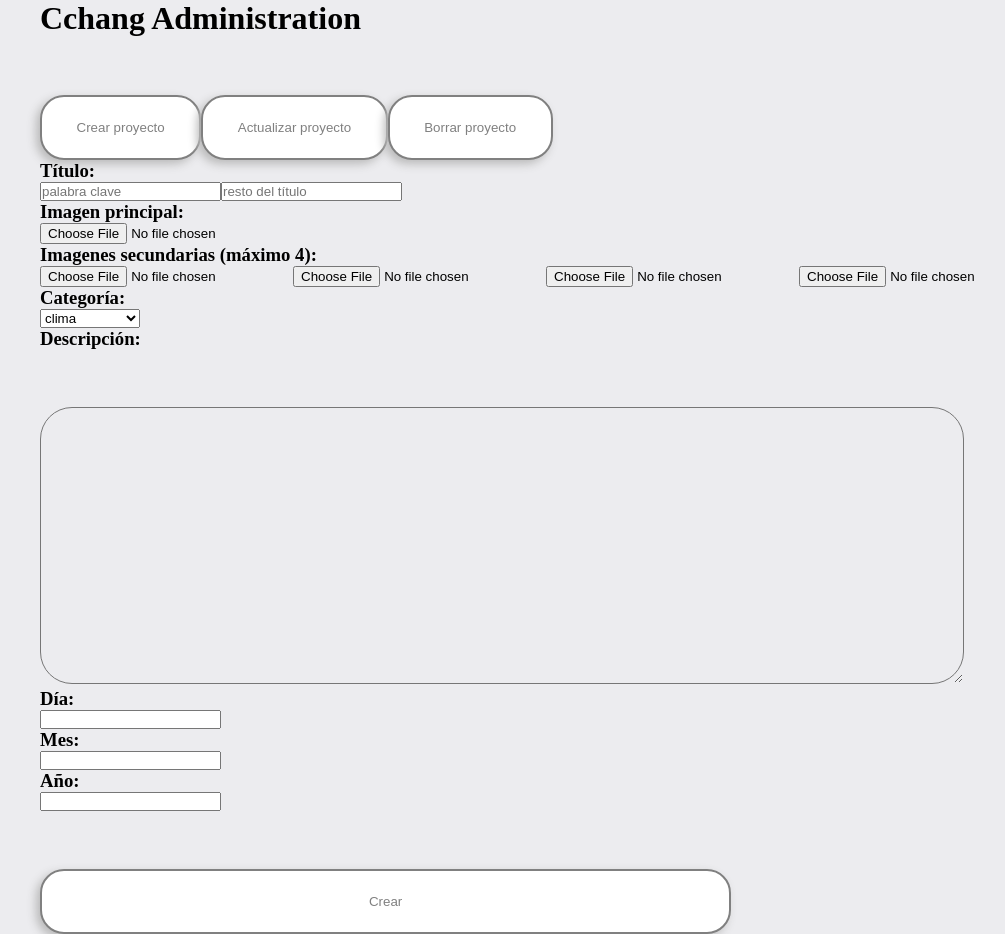
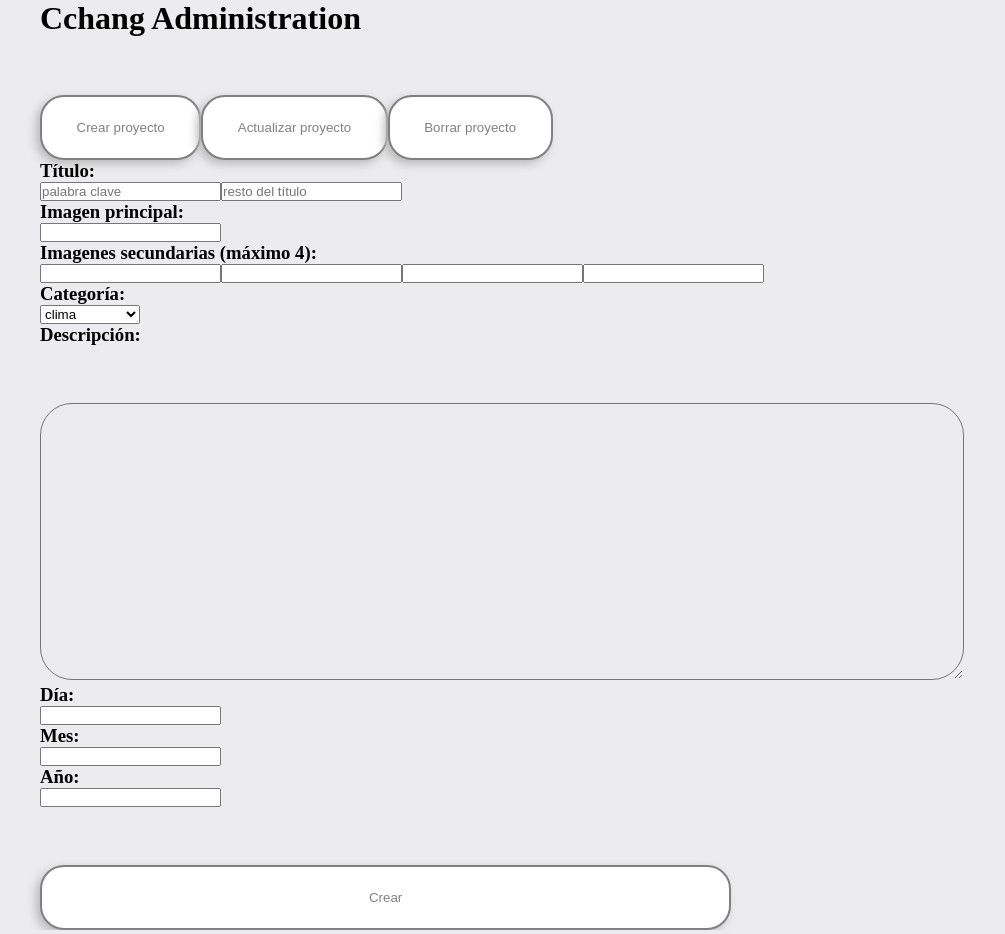
Before and after one commit to frankperez-github/Cchang, a Next.js app: page /administration in a window 1280 px wide. Both pictures are taken after a click on the button "Crear proyecto". Shown: the whole page, without its empty margins (24-1029 px from the left). Built offline with nearby package versions, Linux system fonts and the light colour scheme; data requests are answered from the project's data file.

Commit message:
reading images from drive

```diff
--- a/db.json
+++ b/db.json
@@ -2,7 +2,7 @@
   "projects": [
     {
       "id": 3,
-      "principalImage": "",
+      "principalImage": "https://drive.google.com/file/d/1258nWLJ2f2lsEw4w1KF6v959OvuYC8OM/view?usp=share_link",
       "secondaryImages": [
         "",
         "",
@@ -46,6 +46,29 @@
         1,
         1
       ]
+    },
+    {
+      "id": "18809802-6079-488a-a62b-1f672591b603",
+      "principalImage": "https://drive.google.com/uc?export=view&id=1258nWLJ2f2lsEw4w1KF6v959OvuYC8OM",
+      "secondaryImages": [
+        "https://drive.google.com/uc?export=view&id=1258nWLJ2f2lsEw4w1KF6v959OvuYC8OM",
+        "https://drive.google.com/uc?export=view&id=1258nWLJ2f2lsEw4w1KF6v959OvuYC8OM",
+        "https://drive.google.com/uc?export=view&id=1258nWLJ2f2lsEw4w1KF6v959OvuYC8OM",
+        "https://drive.google.com/uc?export=view&id=1258nWLJ2f2lsEw4w1KF6v959OvuYC8OM"
+      ],
+      "title": {
+        "keyWords": "1",
+        "text": "1"
+      },
+      "category": "clima",
+      "description": "1",
+      "day": "1",
+      "month": "1",
+      "year": "1",
+      "stars": 0,
+      "reviews": [
+        0
+      ]
     }
   ]
 }
--- a/next.config.js
+++ b/next.config.js
@@ -2,7 +2,7 @@
 const nextConfig = {
   reactStrictMode: true,
   images: {
-    domains: ['firebasestorage.googleapis.com'], //make it 'your-domain.com'
+    domains: ['drive.google.com'], //make it 'your-domain.com'
   },
 }
 
--- a/src/Components/ProjectCard.jsx
+++ b/src/Components/ProjectCard.jsx
@@ -4,7 +4,7 @@ function ProjectCard({project}) {
     return(
         project !== undefined &&
         <div className="ProjectCard">
-            <Image alt="projectImage" fill src={project.principalImage} className="image"/>
+            <img alt="projectImage" fill src={project.principalImage} className="image"/>
             <div className="projectInfo">
                 <p>{project.title.keyWords} {project.title.text}</p>
                 <div className="projectFooter">
--- a/src/pages/administration.jsx
+++ b/src/pages/administration.jsx
@@ -1,6 +1,6 @@
 import SiteContext from "@/Context/siteContext"
 import { useContext, useEffect, useState } from "react"
-import {v4 as uuidv4} from 'uuid'
+import {stringify, v4 as uuidv4} from 'uuid'
 
 
 function admin() {
@@ -93,11 +93,16 @@ function admin() {
         })
     }
 
-    const imagePath=(image)=>
+    function imagePath(image)
     {
-        if(image !== null)
+        console.log(image)
+        if(image !== "")
         {
-            return ""
+            const splitted = image.split("/")
+            const id = splitted[splitted.length - 2]
+            const path = "https://drive.google.com/uc?export=view&id="+id
+            console.log(path)
+            return path
         }
     }
 
@@ -120,6 +125,8 @@ function admin() {
             "reviews": [0]
         }
         setProject(newProject)
+        console.log(newProject.principalImage)
+
     }
     const create=()=>
     {
@@ -161,13 +168,13 @@ function admin() {
                     <input onChange={()=>updateNew()} type="text" id="title" placeholder="resto del título"/>
 
                     <h3>Imagen principal:</h3>
-                    <input onChange={()=>updateNew()} id="principalImg" type="file" accept="image/*"/>
+                    <input onChange={()=>updateNew()} id="principalImg" type="text" />
 
                     <h3>Imagenes secundarias (máximo 4):</h3>
-                    <input onChange={()=>updateNew()} type="file" id="secImg1" accept="image/*"/>
-                    <input onChange={()=>updateNew()} type="file" id="secImg2" accept="image/*"/>
-                    <input onChange={()=>updateNew()} type="file" id="secImg3" accept="image/*"/>
-                    <input onChange={()=>updateNew()} type="file" id="secImg4" accept="image/*"/>
+                    <input onChange={()=>updateNew()} type="text" id="secImg1" />
+                    <input onChange={()=>updateNew()} type="text" id="secImg2" />
+                    <input onChange={()=>updateNew()} type="text" id="secImg3" />
+                    <input onChange={()=>updateNew()} type="text" id="secImg4" />
 
 
                     <h3>Categoría:</h3>
@@ -198,7 +205,7 @@ function admin() {
                 (
                     project.title !== undefined &&
                         <div key={index} className="projectRow">
-                            <h3>{project.id}.  {project.title.keyWords} {project.title.text}</h3>
+                            <h3>{project.title.keyWords} {project.title.text}</h3>
                             <button onClick={()=>(setUpdating(true), setProject(project))} className="siteButton shortButton">Actualizar</button>
                         </div>
                 ))
@@ -212,13 +219,13 @@ function admin() {
 
                         <p>A menos que decida cambiarlas, se mantendrán las imagenes anteriores</p>
                         <h3>Imagen principal:</h3>
-                        <input id="Update_principalImg" type="file" accept="image/*"/>
+                        <input id="Update_principalImg" type="text" defaultValue={project.principalImage}/>
 
                         <h3>Imagenes secundarias (máximo 4):</h3>
-                        <input type="file" id="Update_secImg1" accept="image/*"/>
-                        <input type="file" id="Update_secImg2" accept="image/*"/>
-                        <input type="file" id="Update_secImg3" accept="image/*"/>
-                        <input type="file" id="Update_secImg4" accept="image/*"/>
+                        <input type="text" id="Update_secImg1" />
+                        <input type="text" id="Update_secImg2" />
+                        <input type="text" id="Update_secImg3" />
+                        <input type="text" id="Update_secImg4" />
 
 
                         <h3>Categoría:</h3>
@@ -252,7 +259,7 @@ function admin() {
                 (
                     project.title !== undefined &&
                         <div key={index} className="projectRow">
-                            <h3>{project.id}.  {project.title.keyWords} {project.title.text}</h3>
+                            <h3>{project.title.keyWords} {project.title.text}</h3>
                             <button onClick={()=>remove(project)} className="siteButton shortButton">Borrar</button>
                         </div>
                 ))
--- a/src/pages/index.js
+++ b/src/pages/index.js
@@ -38,8 +38,10 @@ export default function Home() {
         <div className="desktopView">
           <GeneralInformation />
           <div className="desktopView rightColumn">
-            <Services />
-            <div>
+            <div className='leftSide'>
+              <Services />
+            </div>
+            <div className='rightSide'>
               <Projects />
               <Contact />
             </div>
--- a/src/styles/globals.css
+++ b/src/styles/globals.css
@@ -174,6 +174,7 @@ button{
 }
 .ProjectCard
 {
+  width: 100%;
   border: solid;
   border-radius: 0.6rem;
   border-width: 1px;
@@ -317,7 +318,7 @@ textarea
   display: flex;
   justify-content: space-around;
   flex-wrap: wrap;
-  width: 100%;
+  width: 120%;
 }
 .projectImagePrev
 {
@@ -480,12 +481,17 @@ textarea
   }
   .GeneralInfo
   {
-    width: 85%;
+    width: 50%;
     margin-bottom: 5%;
+  }
+  .rightColumn
+  {
+    justify-content: space-between;
+    width: 60% !important;
   }
   .Services
   {
-    width: 70%;
+    width: 80%;
     margin-left: -3%;
   }
   .categoriesIcons
@@ -507,12 +513,22 @@ textarea
     justify-content: left;
     padding-bottom: 4.6%;
   }
+  .leftSide
+  {
+    width: 50%;
+  }
+  .rightSide
+  {
+    width: 50%;
+    margin-right: 5%;
+  }
   .Services
   {
-    margin-top: -15%;
+    margin-top: -26%;
   }
   .Projects
   {
+    width: 100%;
     margin-top: -6%;
     margin-bottom: 20%;
   }
@@ -547,6 +563,7 @@ textarea
   {
     min-height: 7vh;
     margin: 12% 0;
+    width: 100%;
   }
   .ServiceName
   {
@@ -655,6 +672,10 @@ textarea
     width: 40%;
     padding-top: 7%;
   }
+  .rightColumn
+  {
+    width: 40%;
+  }
   textarea
   {
     height: 20vh;
```
Also changed, not shown: src/firebase/firebase.js (deleted, +0 -19 lines), src/pages/Project.jsx (+16 -15 lines).
